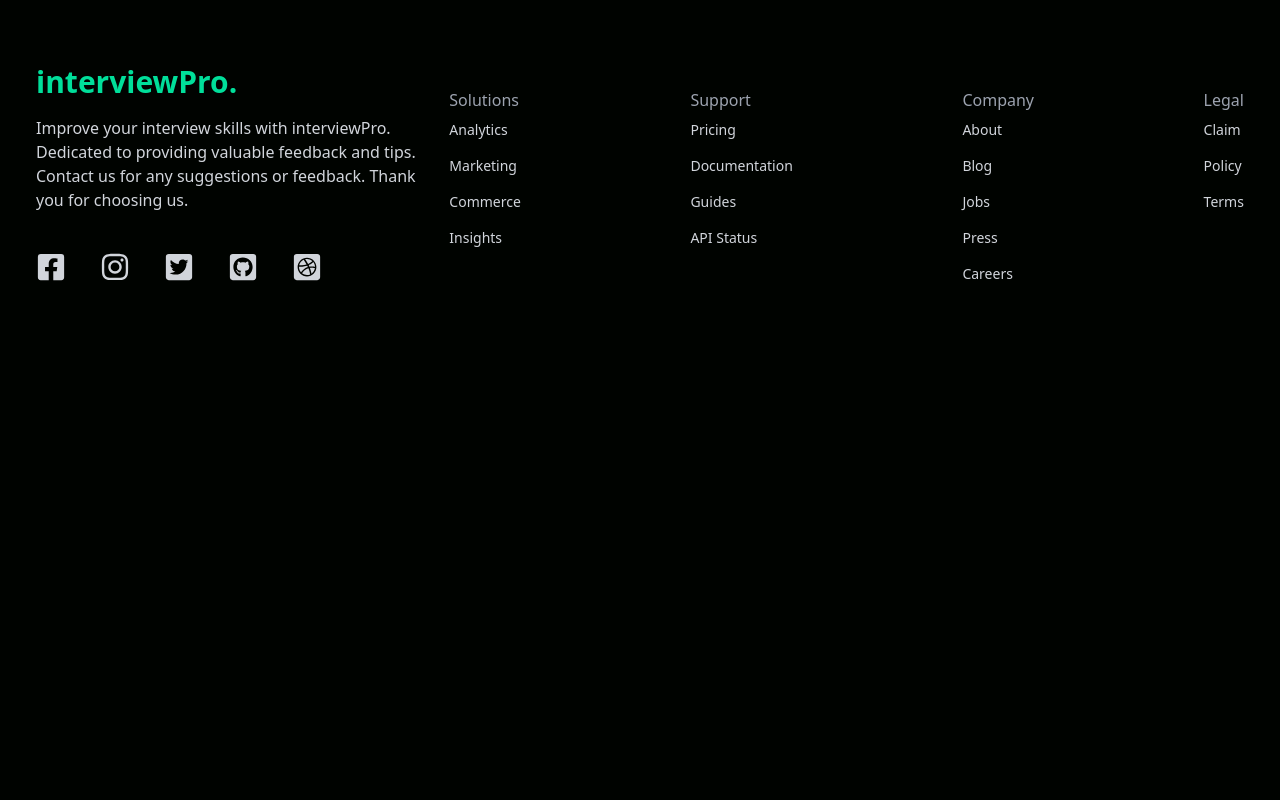
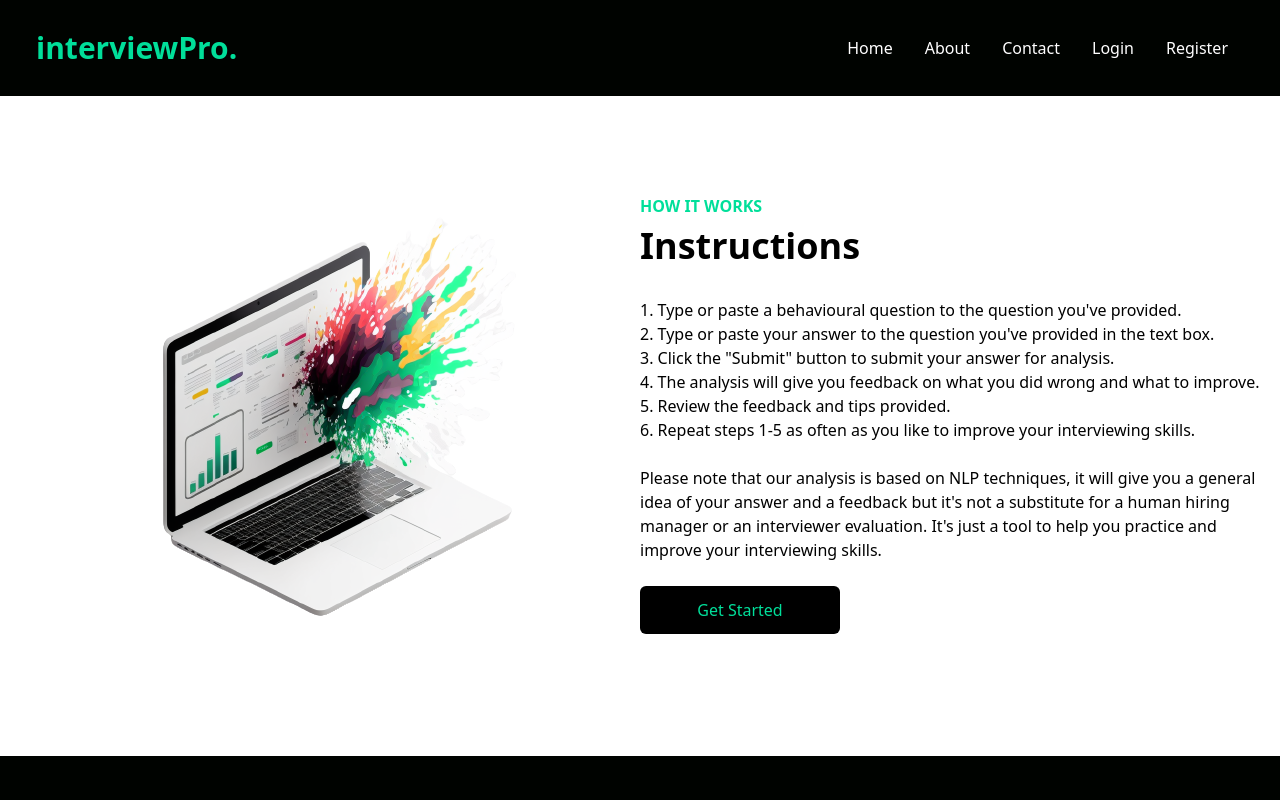
Before and after one commit to ChemsCode/InterviewPro-Frontend, a React (Create React App) app: page /home in a window 1280 px wide. Shown: the top 800 px of the page. Built offline with nearby package versions, Linux system fonts and the light colour scheme.

Commit message:
added a home page and used react dom to link multiple pages together

```diff
--- a/src/App.js
+++ b/src/App.js
@@ -1,6 +1,7 @@
 import { Routes, Route } from "react-router-dom";
 import Layout from "./Layout";
 import LandingPage from "./components/LandingComp/LandingPage";
+import Home from "./components/HomeComp/Home";
 
 function App() {
   return (
@@ -8,6 +9,7 @@ function App() {
       <Route path="/" element={<Layout />}>
         {/* valid routes */}
         <Route path="/" element={<LandingPage />} />
+        <Route path="/home" element={<Home />} />
       </Route>
       {/* invalid routes*/}
       <Route path="*" element={<Layout />} />
--- /dev/null
+++ b/src/components/HomeComp/Home.js
@@ -0,0 +1,14 @@
+import HowTo from "./HowTo";
+import Navbar from "../Navbar";
+
+const Home = () => {
+
+  return (
+    <>
+      <Navbar/>
+      <HowTo/>
+    </>
+  );
+};
+
+export default Home;
--- /dev/null
+++ b/src/components/HomeComp/HowTo.js
@@ -0,0 +1,45 @@
+import React from 'react';
+import Laptop from '../../assets/laptop.png';
+
+
+const HowTo = () => {
+    return (
+        <div className='w-full bg-white py-16 px-4'>
+            <div className='max-w-[1240px] mx-auto grid md:grid-cols-2'>
+                <img className='w-[500px] mx-auto my-4' src={Laptop} alt='/' />
+                <div className='flex flex-col justify-center'>
+                    <p className='text-[#00df9a] font-bold '>HOW IT WORKS</p>
+                    <h1 className='md:text-4xl sm:text-3xl text-2xl font-bold py-2'>Instructions</h1>
+                    <p>
+                    <br/>
+                    <ol>
+                        <li>
+                            1. Type or paste a behavioural question to the question you've provided.
+                        </li>
+                        <li>
+                            2. Type or paste your answer to the question you've provided in the text box.
+                        </li>
+                        <li>
+                            3. Click the "Submit" button to submit your answer for analysis.
+                        </li>
+                        <li>
+                            4. The analysis will give you feedback on what you did wrong and what to improve.
+                        </li>
+                        <li>
+                            5. Review the feedback and tips provided.
+                        </li>
+                        <li>
+                            6. Repeat steps 1-5 as often as you like to improve your interviewing skills.
+                        </li>
+                    </ol>
+                    <br/>
+                    Please note that our analysis is based on NLP techniques, it will give you a general idea of your answer and a feedback but it's not a substitute for a human hiring manager or an interviewer evaluation. It's just a tool to help you practice and improve your interviewing skills.
+                    </p>
+                    <button className='bg-black text-[#00df9a] w-[200px] rounded-md font-medium my-6 mx-auto md:mx-0 py-3'>Get Started</button>
+                </div>
+            </div>
+        </div>
+    );
+};
+
+export default HowTo;
--- a/src/components/LandingComp/About.js
+++ b/src/components/LandingComp/About.js
@@ -1,5 +1,6 @@
 import React from 'react';
 import Laptop from '../../assets/laptop.png';
+import { Link } from "react-router-dom";
 
 const About = () => {
     return (
@@ -12,7 +13,9 @@ const About = () => {
                     <p>
                     Our project is an NLP-based interviewing analysis tool that helps job candidates improve their interviewing skills by analyzing their answers to chosen questions. With this tool, you will be able to identify your strengths and weaknesses, and receive valuable feedback on how to improve your answers. By using this tool, you will be better prepared for your next interview and increase your chances of landing your dream job.
                     </p>
+                    <Link to="/home">
                     <button className='bg-black text-[#00df9a] w-[200px] rounded-md font-medium my-6 mx-auto md:mx-0 py-3'>Get Started</button>
+                    </Link>
                 </div>
             </div>
         </div>
--- a/src/components/LandingComp/Hero.js
+++ b/src/components/LandingComp/Hero.js
@@ -1,5 +1,7 @@
 import React from "react";
 import Typed from "react-typed";
+import { Link } from "react-router-dom";
+
 
 const Hero = () => {
     return (
@@ -26,9 +28,11 @@ const Hero = () => {
                 <p className="md:text-2xl text-xl font-bold text-gray-500">
                     Achieve your dream job with our NLP-based interviewing tool for Behavioural Interviews
                 </p>
+                <Link to="/home">
                 <button className="bg-[#00df9a] w-[200px] rounded-md font-medium my-6 mx-auto py-3 text-black">
                     Get Started
                 </button>
+                </Link>
             </div>
         </div>
     );
--- a/src/components/LandingComp/LandingPage.js
+++ b/src/components/LandingComp/LandingPage.js
@@ -1,5 +1,5 @@
 import React from 'react'
-import Navbar from './Navbar'
+import Navbar from '../Navbar'
 import Hero from './Hero'
 import About from './About'
 
--- a/src/components/LandingComp/Navbar.js
+++ b/src/components/Navbar.js
@@ -1,5 +1,7 @@
 import React, { useState } from "react";
 import { AiOutlineClose, AiOutlineMenu } from "react-icons/ai";
+import { Link } from "react-router-dom";
+
 
 const Navbar = () => {
     const [nav, setNav] = useState(false);
@@ -12,7 +14,7 @@ const Navbar = () => {
         <div className="flex justify-between items-center h-24 max-w-[1240px] mx-auto px-4 text-white">
             <h1 className="w-full text-3xl font-bold text-[#00df9a]">interviewPro.</h1>
             <ul className="hidden md:flex">
-                <li className="p-4">Home</li>
+                <li className="p-4"><Link to="/">Home</Link></li>
                 <li className="p-4">About</li>
                 <li className="p-4">Contact</li>
                 <li className="p-4">Login</li>
```
